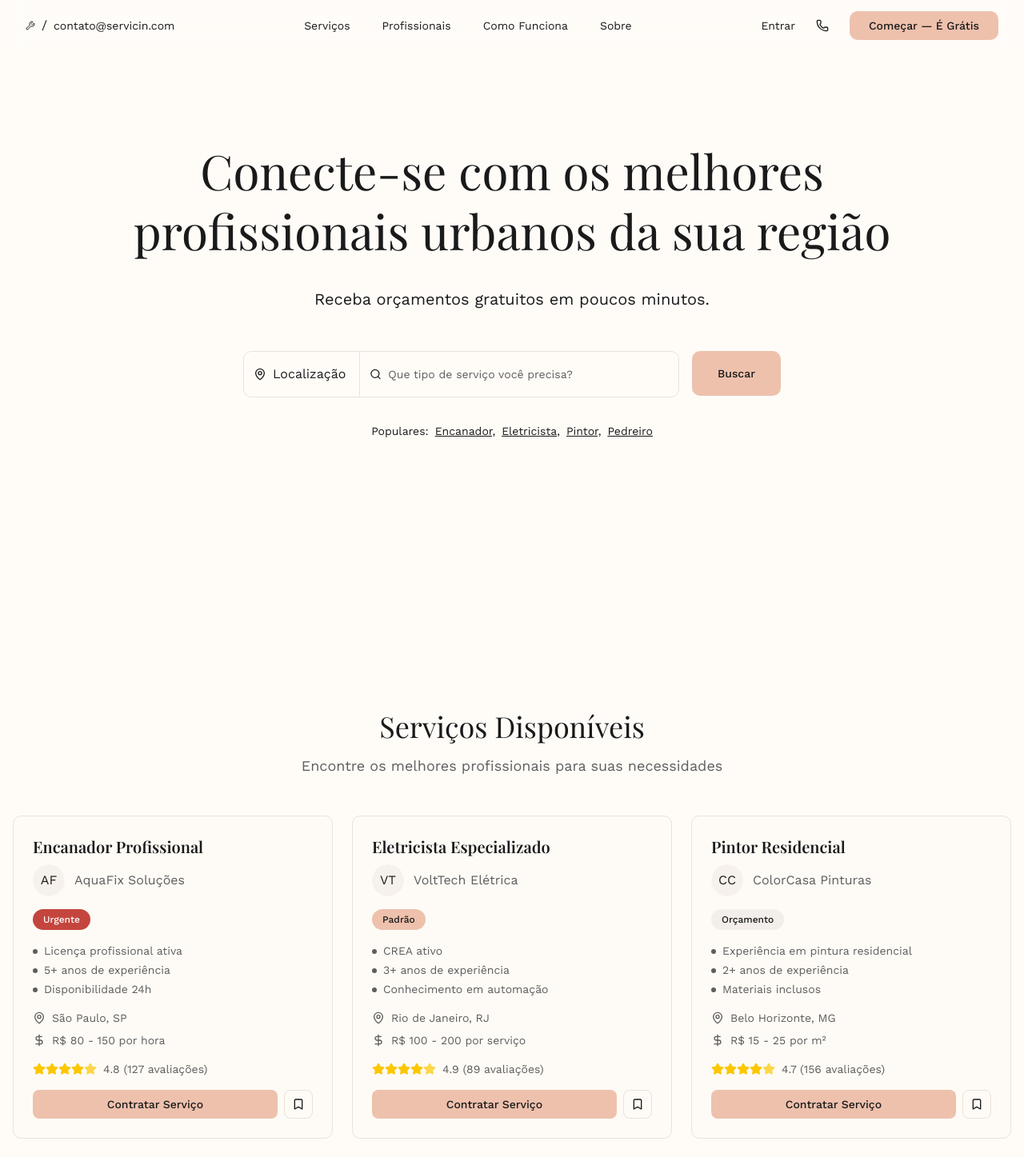
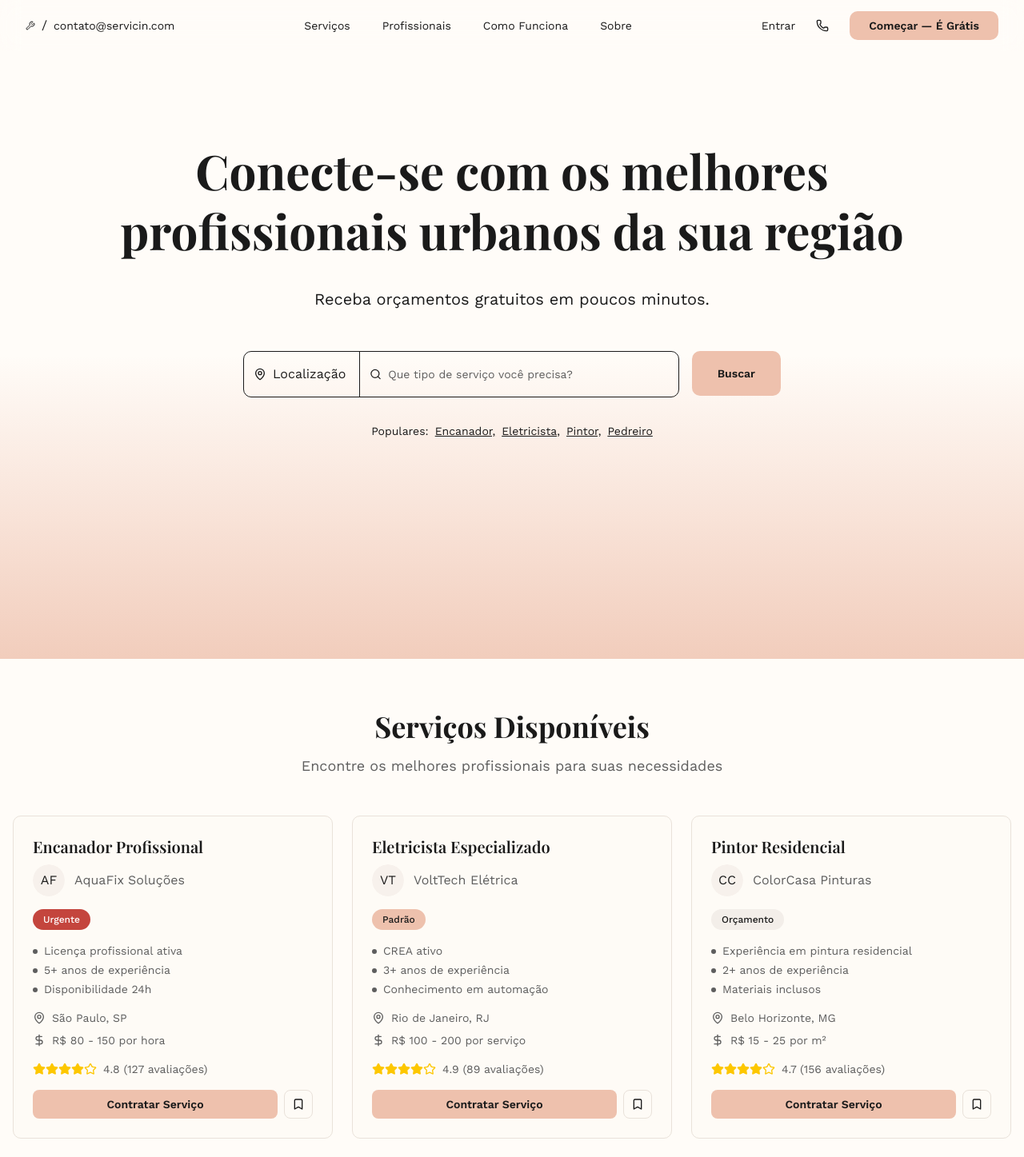
Before and after one commit to diozenio/servicin_frontend, a Next.js app: page / in a window 1280 px wide. Shown: the top 1447 px of the page at 80% size. Built offline with nearby package versions, Linux system fonts and the light colour scheme; a web font is replaced by a local one.

Commit message:
style(ui): enhance typography and layout in homepage and service card components

```diff
--- a/src/app/page.tsx
+++ b/src/app/page.tsx
@@ -172,10 +172,10 @@ export default function Home() {
   return (
     <main className="min-h-screen">
       {/* Hero Section */}
-      <div className="flex items-start justify-center h-[95vh] px-4 pt-28">
+      <div className="flex items-start justify-center h-[95vh] px-4 pt-28  bg-gradient-to-b from-background via-background to-primary/80 dark:to-card">
         <div className="max-w-5xl mx-auto text-center">
           {/* Headline */}
-          <h1 className="text-5xl md:text-6xl font-serif mb-8 leading-tight">
+          <h1 className="text-5xl md:text-6xl font-serif font-bold mb-8 leading-tight">
             Conecte-se com os melhores profissionais urbanos da sua região
           </h1>
 
@@ -188,13 +188,13 @@ export default function Home() {
           <div className="max-w-2xl mx-auto mb-8">
             <div className="flex flex-col sm:flex-row justify-center gap-4 w-full">
               {/* Search Bar Container */}
-              <div className="flex border rounded-lg overflow-hidden w-full">
+              <div className="flex border border-foreground rounded-lg overflow-hidden w-full">
                 {/* Location Field */}
-                <div className="w-full sm:w-48 flex items-center justify-center px-3 h-14 border-r">
+                <div className="w-full sm:w-48 flex items-center justify-center px-3 h-14 border-r border-foreground">
                   <MapPinIcon className="w-4 h-4 mr-2" />
                   <Popover open={locationOpen} onOpenChange={setLocationOpen}>
                     <PopoverTrigger asChild>
-                      <button className="flex-1 text-left focus:outline-none h-full">
+                      <button className="flex-1 text-left focus:outline-none h-full truncate">
                         {selectedLocation
                           ? selectedLocation.label
                           : "Localização"}
@@ -270,7 +270,7 @@ export default function Home() {
       {/* Services Section */}
       <div className="max-w-7xl mx-auto px-4 py-16">
         <div className="text-center mb-12">
-          <h2 className="text-3xl md:text-4xl font-serif mb-4">
+          <h2 className="text-3xl md:text-4xl font-serif font-bold mb-4">
             Serviços Disponíveis
           </h2>
           <p className="text-lg text-muted-foreground">
--- a/src/components/service-card.tsx
+++ b/src/components/service-card.tsx
@@ -10,6 +10,7 @@ import {
   BookmarkIcon,
   DollarSignIcon,
 } from "lucide-react";
+import { cn } from "@/lib/utils";
 
 type Service = {
   id: string;
@@ -100,20 +101,13 @@ export function ServiceCard({ service }: ServiceCardProps) {
             {Array.from({ length: 5 }, (_, i) => {
               const starIndex = i + 1;
               const isFullStar = starIndex <= Math.floor(service.rating);
-              const isHalfStar =
-                starIndex === Math.ceil(service.rating) &&
-                service.rating % 1 !== 0;
 
               return (
                 <StarIcon
                   key={i}
-                  className={`w-4 h-4 ${
-                    isFullStar
-                      ? "text-yellow-400 fill-current"
-                      : isHalfStar
-                      ? "text-yellow-400 fill-current opacity-70"
-                      : "text-gray-300"
-                  }`}
+                  className={cn("w-4 h-4 text-yellow-400", {
+                    "fill-current": isFullStar,
+                  })}
                 />
               );
             })}
--- a/src/components/ui/button.tsx
+++ b/src/components/ui/button.tsx
@@ -5,7 +5,7 @@ import { cva, type VariantProps } from "class-variance-authority";
 import { cn } from "@/lib/utils";
 
 const buttonVariants = cva(
-  "inline-flex items-center justify-center gap-2 whitespace-nowrap rounded-md text-sm font-medium transition-all disabled:pointer-events-none disabled:opacity-50 [&_svg]:pointer-events-none [&_svg:not([class*='size-'])]:size-4 shrink-0 [&_svg]:shrink-0 outline-none focus-visible:border-ring focus-visible:ring-ring/50 focus-visible:ring-[3px] aria-invalid:ring-destructive/20 dark:aria-invalid:ring-destructive/40 aria-invalid:border-destructive",
+  "inline-flex items-center justify-center gap-2 whitespace-nowrap rounded-md text-sm font-semibold transition-all disabled:pointer-events-none disabled:opacity-50 [&_svg]:pointer-events-none [&_svg:not([class*='size-'])]:size-4 shrink-0 [&_svg]:shrink-0 outline-none focus-visible:border-ring focus-visible:ring-ring/50 focus-visible:ring-[3px] aria-invalid:ring-destructive/20 dark:aria-invalid:ring-destructive/40 aria-invalid:border-destructive",
   {
     variants: {
       variant: {
```
